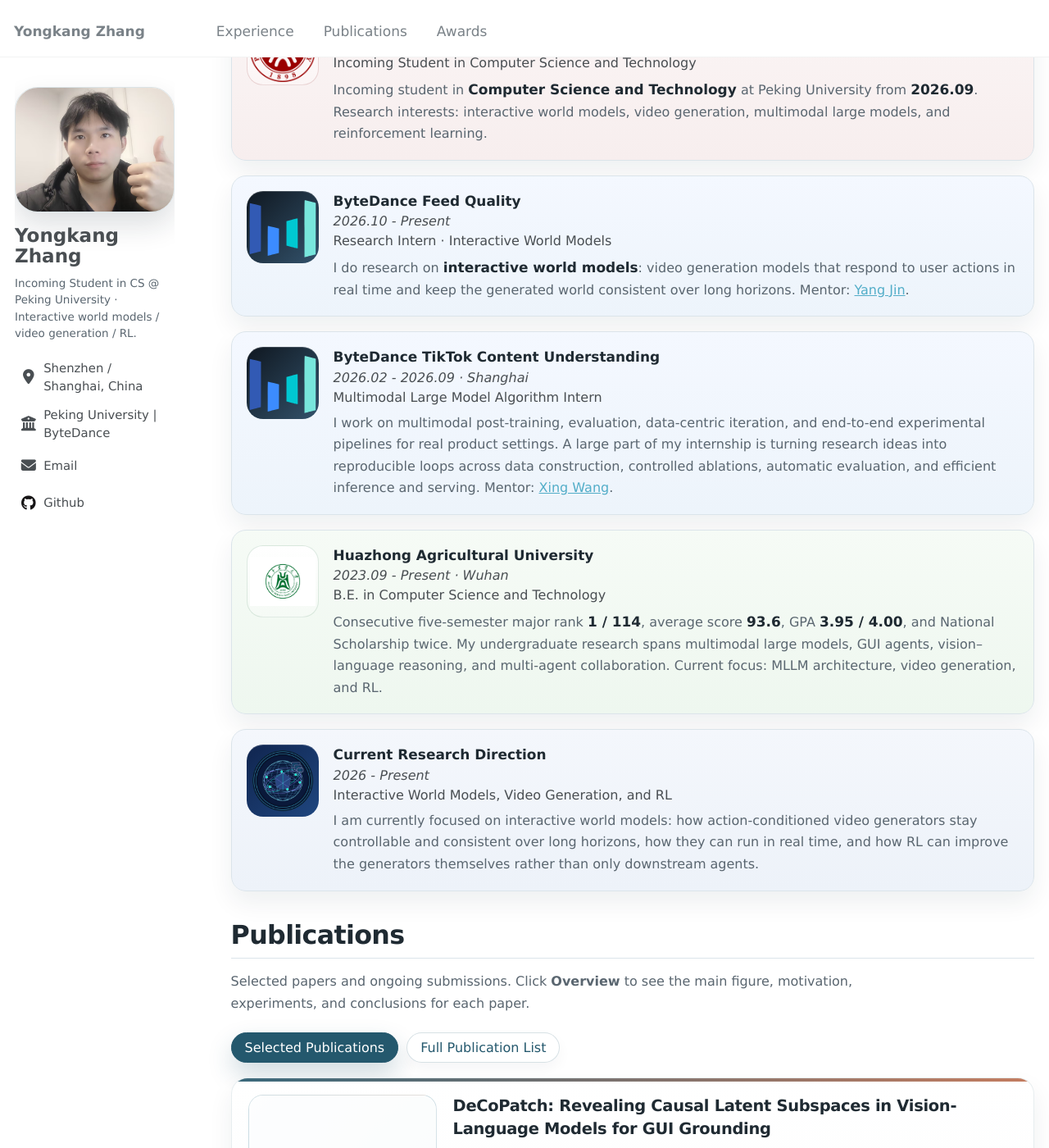
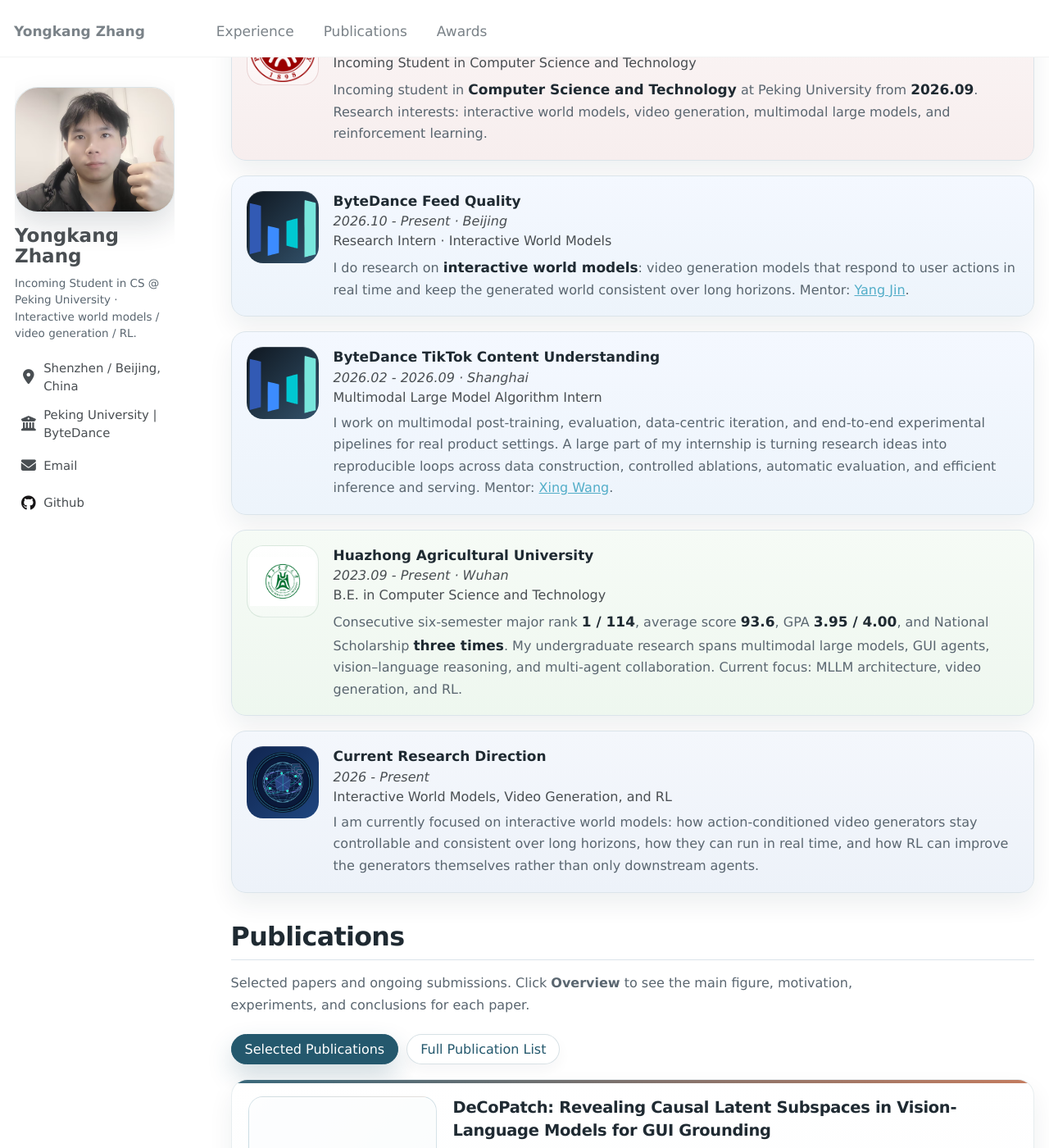
Before and after one commit to calmee4/Yongkang_CV, a Jekyll site: the page built from _pages/about.md, in a window 1280 px wide and 1400 px high, scrolled down 769 px. Shown: the whole window at 82% size. Built offline with Jekyll 4.4.1, drawn with Linux system fonts in a browser that asks for light colours.

Commit message:
Feed Quality in Beijing; six-semester rank 1/114 and National Scholarship x3
Co-authored-by: Cursor <cursoragent@cursor.com>

```diff
--- a/_config.yml
+++ b/_config.yml
@@ -12,7 +12,7 @@ author:
   name             : "Yongkang Zhang"
   pronouns         :
   bio              : "Incoming Student in CS @ Peking University · Interactive world models / video generation / RL."
-  location         : "Shenzhen / Shanghai, China"
+  location         : "Shenzhen / Beijing, China"
   employer         : "Peking University | ByteDance"
   uri              :
   email            : "yongkang.123@bytedance.com"
--- a/_pages/about.md
+++ b/_pages/about.md
@@ -67,7 +67,7 @@ Experience
     </div>
     <div class="experience-info">
       <strong>ByteDance Feed Quality</strong><br>
-      <em>2026.10 - Present</em><br>
+      <em>2026.10 - Present · Beijing</em><br>
       Research Intern · Interactive World Models<br>
       <span class="experience-note">
         I do research on <strong>interactive world models</strong>: video generation models that
@@ -105,8 +105,8 @@ Experience
       <em>2023.09 - Present · Wuhan</em><br>
       B.E. in Computer Science and Technology<br>
       <span class="experience-note">
-        Consecutive five-semester major rank <strong>1 / 114</strong>, average score
-        <strong>93.6</strong>, GPA <strong>3.95 / 4.00</strong>, and National Scholarship twice.
+        Consecutive six-semester major rank <strong>1 / 114</strong>, average score
+        <strong>93.6</strong>, GPA <strong>3.95 / 4.00</strong>, and National Scholarship <strong>three times</strong>.
         My undergraduate research spans multimodal large models, GUI agents, vision–language
         reasoning, and multi-agent collaboration. Current focus: MLLM architecture, video
         generation, and RL.
@@ -422,5 +422,5 @@ Publications
 Awards
 --------
 <ul class="award-list">
-  <li><strong>National Scholarship</strong> × 2 <span class="award-note">(Top 1%)</span>.</li>
+  <li><strong>National Scholarship</strong> × 3 <span class="award-note">(Top 1%)</span>.</li>
 </ul>
```
